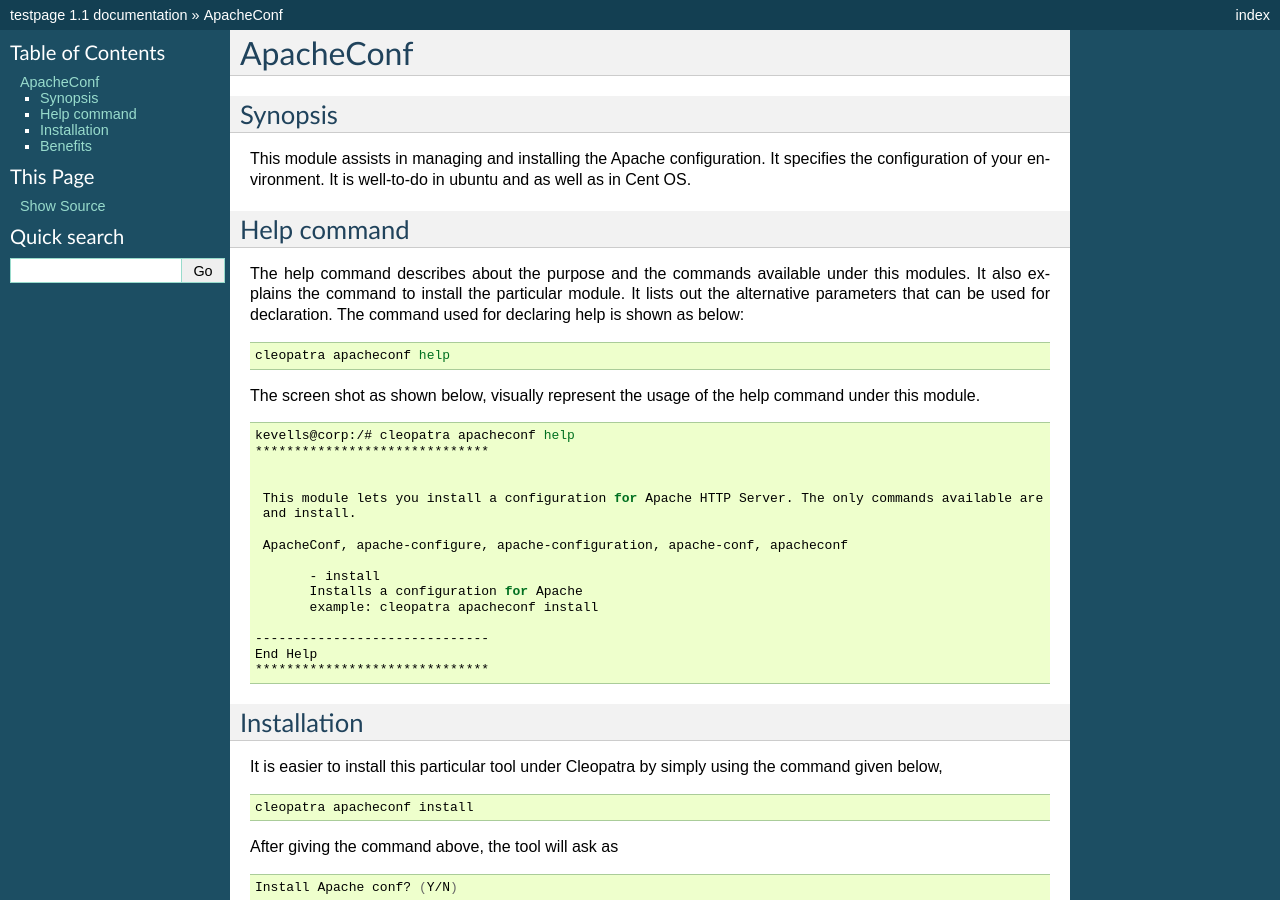
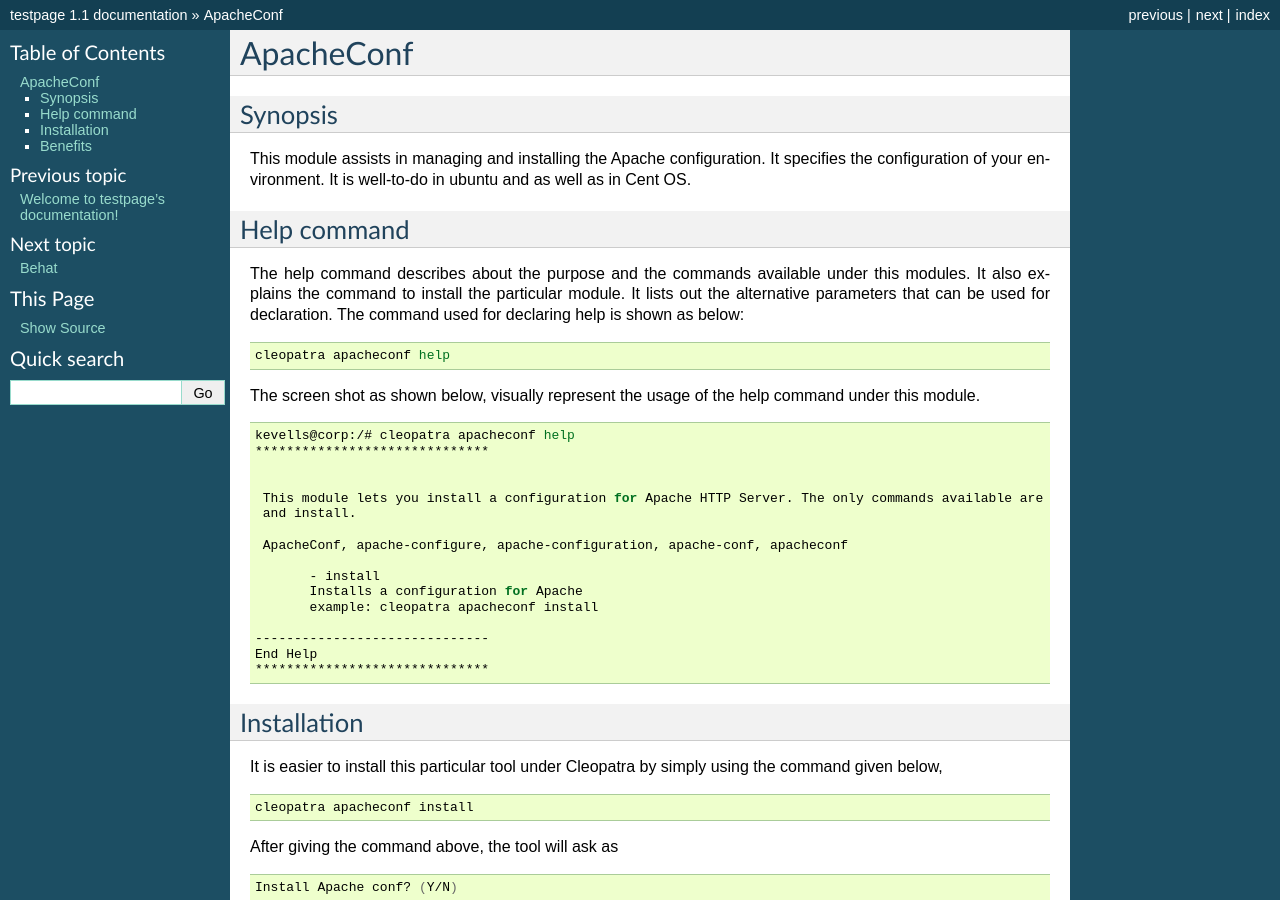
Before and after one commit to deepakajaylinux/testpage, a Sphinx documentation site: the page built from docs/source/apacheconf.rst, in a window 1280 px wide and 900 px high. Built offline with Sphinx 7.4.7, drawn with Linux system fonts in a browser that asks for light colours; pages that are not in the unit, such as notebooks, are missing from menus.

Commit message:
pharaohtools

```diff
--- a/docs/source/index.rst
+++ b/docs/source/index.rst
@@ -6,8 +6,8 @@
 .. toctree::
    :maxdepth: 2
 
-    behat
-    apacheconf
+   apacheconf
+   behat
 
 Indices and tables
 ==================
```
Also changed, not shown: 14 other files.
